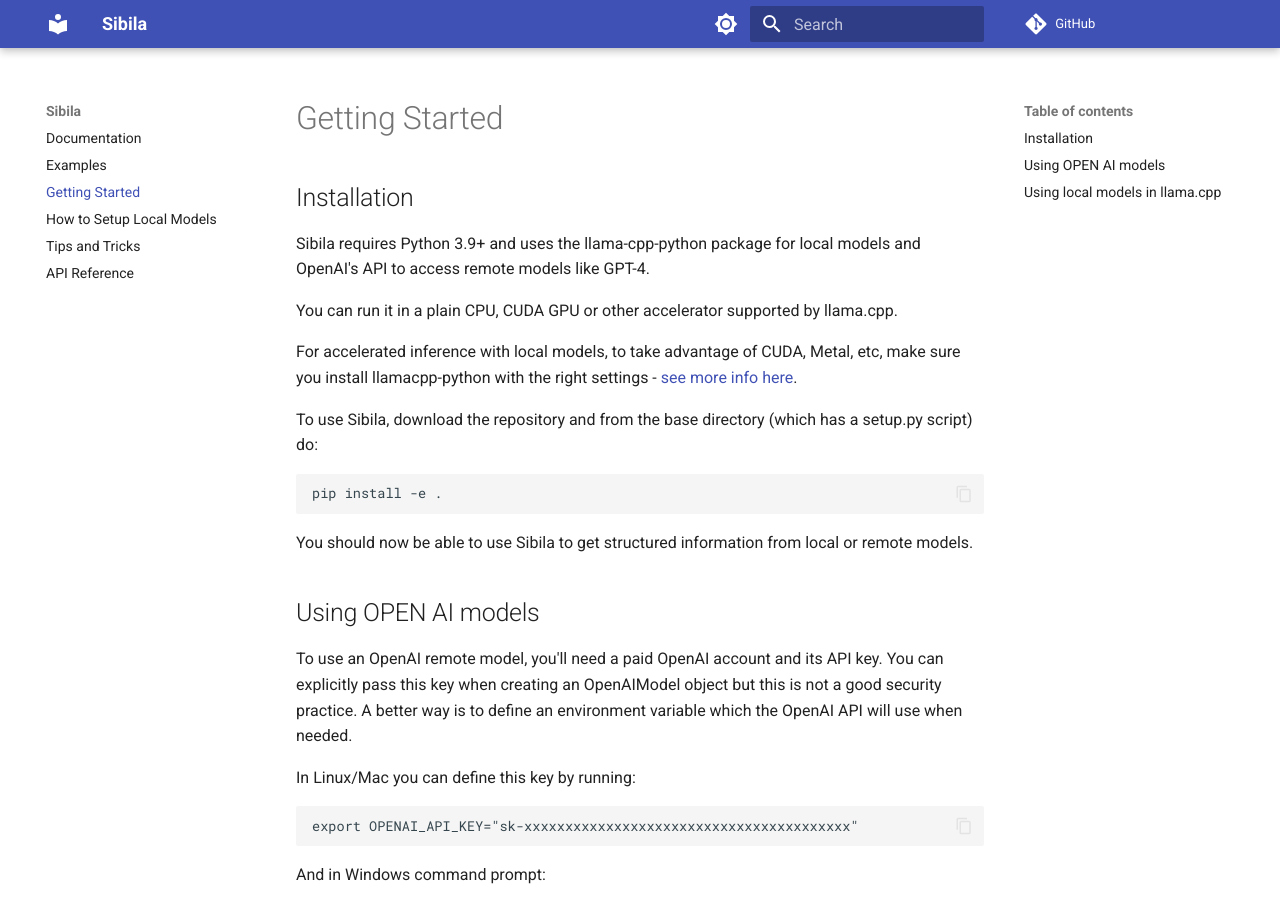
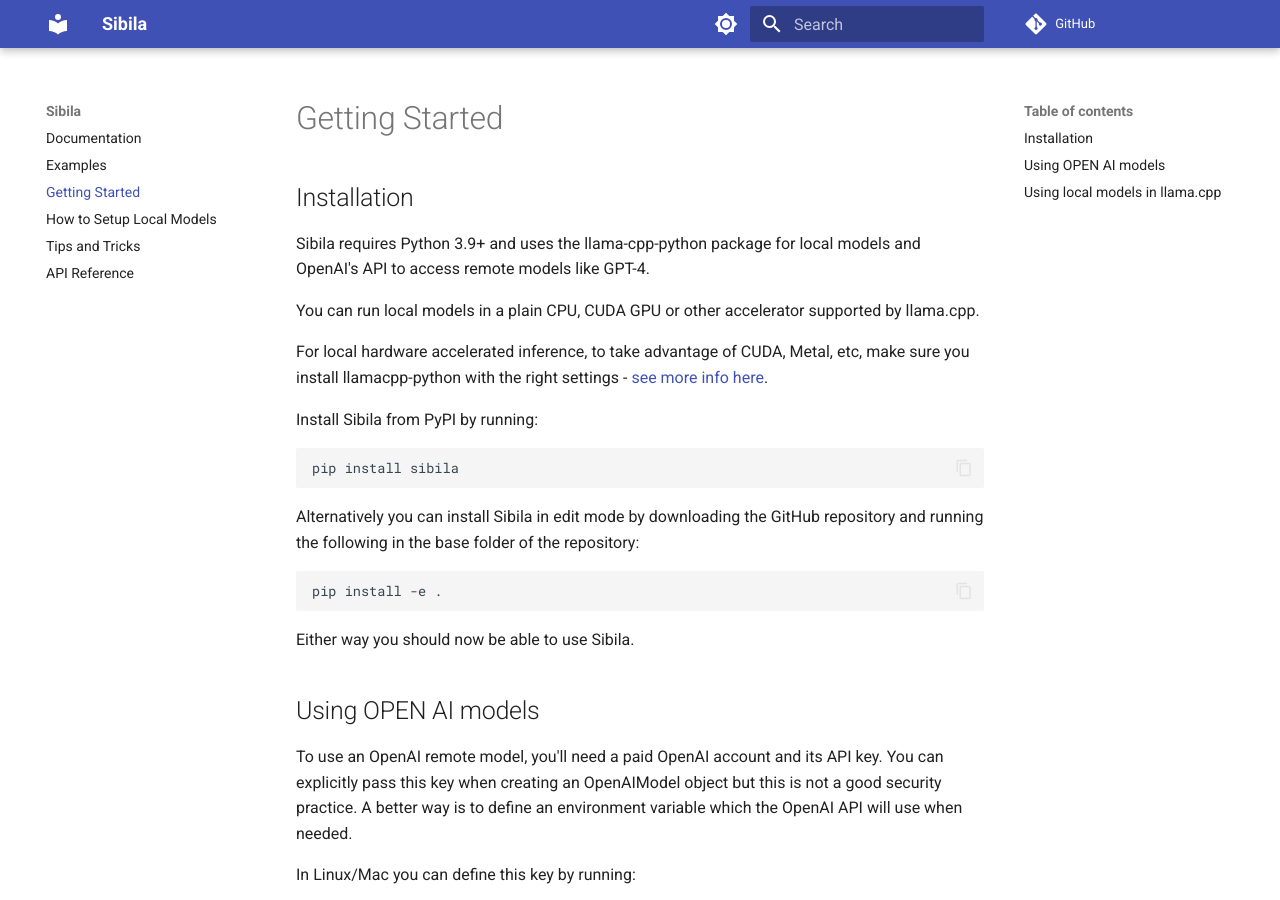
Before and after one commit to jndiogo/sibila, an MkDocs documentation site: the page built from docs/getting-started.md, in a window 1280 px wide and 900 px high. Built offline with MkDocs 1.6.1 and Material for MkDocs 9.7.7, drawn with Linux system fonts in a browser that asks for light colours; comment, search, counter and statistics services are not loaded.

Commit message:
Update installation instructions

````diff
--- a/docs/getting-started.md
+++ b/docs/getting-started.md
@@ -5,18 +5,23 @@
 
 Sibila requires Python 3.9+ and uses the llama-cpp-python package for local models and OpenAI's API to access remote models like GPT-4.
 
-You can run it in a plain CPU, CUDA GPU or other accelerator supported by llama.cpp.
+You can run local models in a plain CPU, CUDA GPU or other accelerator supported by llama.cpp.
 
-For accelerated inference with local models, to take advantage of CUDA, Metal, etc, make sure you install llamacpp-python with the right settings - [see more info here](https://github.com/abetlen/llama-cpp-python?tab=readme-ov-file#installation).
+For local hardware accelerated inference, to take advantage of CUDA, Metal, etc, make sure you install llamacpp-python with the right settings - [see more info here](https://github.com/abetlen/llama-cpp-python?tab=readme-ov-file#installation).
 
-To use Sibila, download the repository and from the base directory (which has a setup.py script) do:
+Install Sibila from PyPI by running:
+
+```
+pip install sibila
+```
+
+Alternatively you can install Sibila in edit mode by downloading the GitHub repository and running the following in the base folder of the repository:
 
 ```
 pip install -e .
 ```
 
-You should now be able to use Sibila to get structured information from local or remote models.
-
+Either way you should now be able to use Sibila.
 
 
 
````
Also changed, not shown: README.md (+11 -4 lines).
